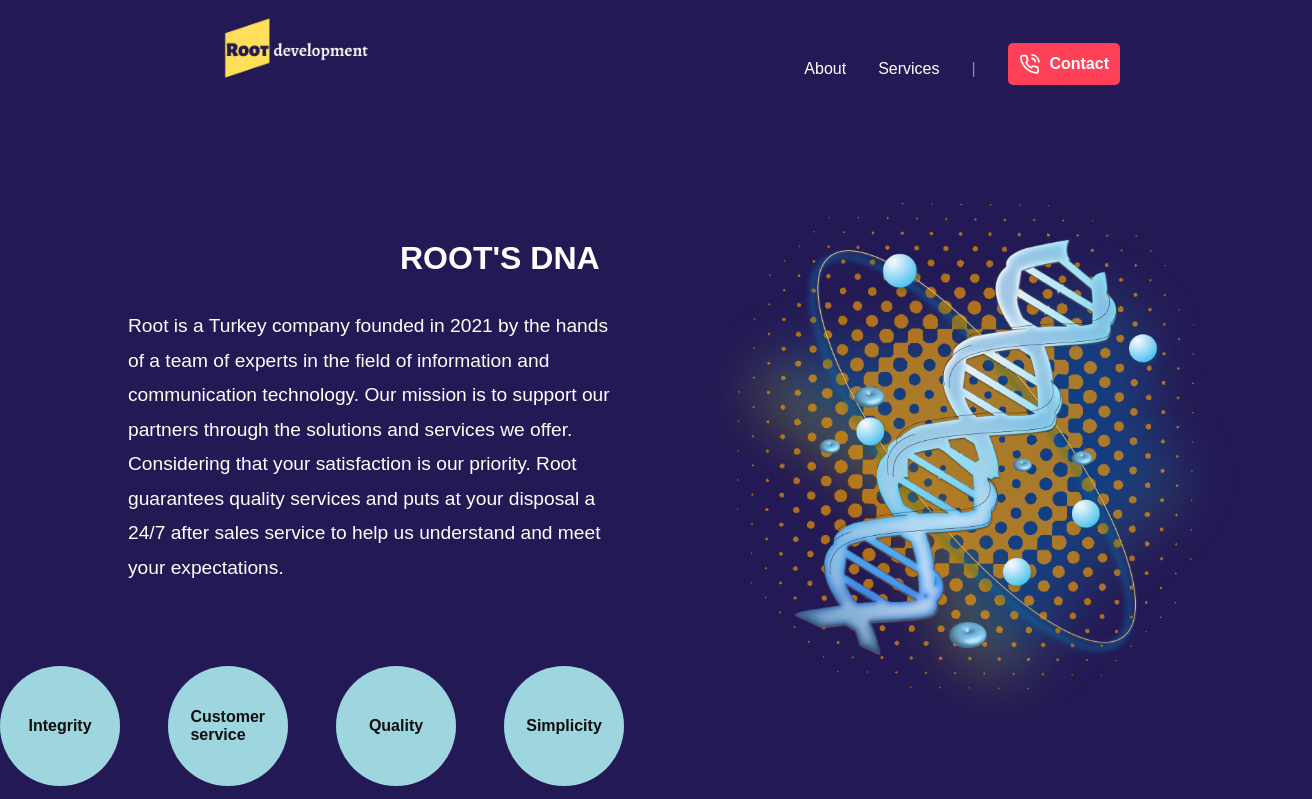
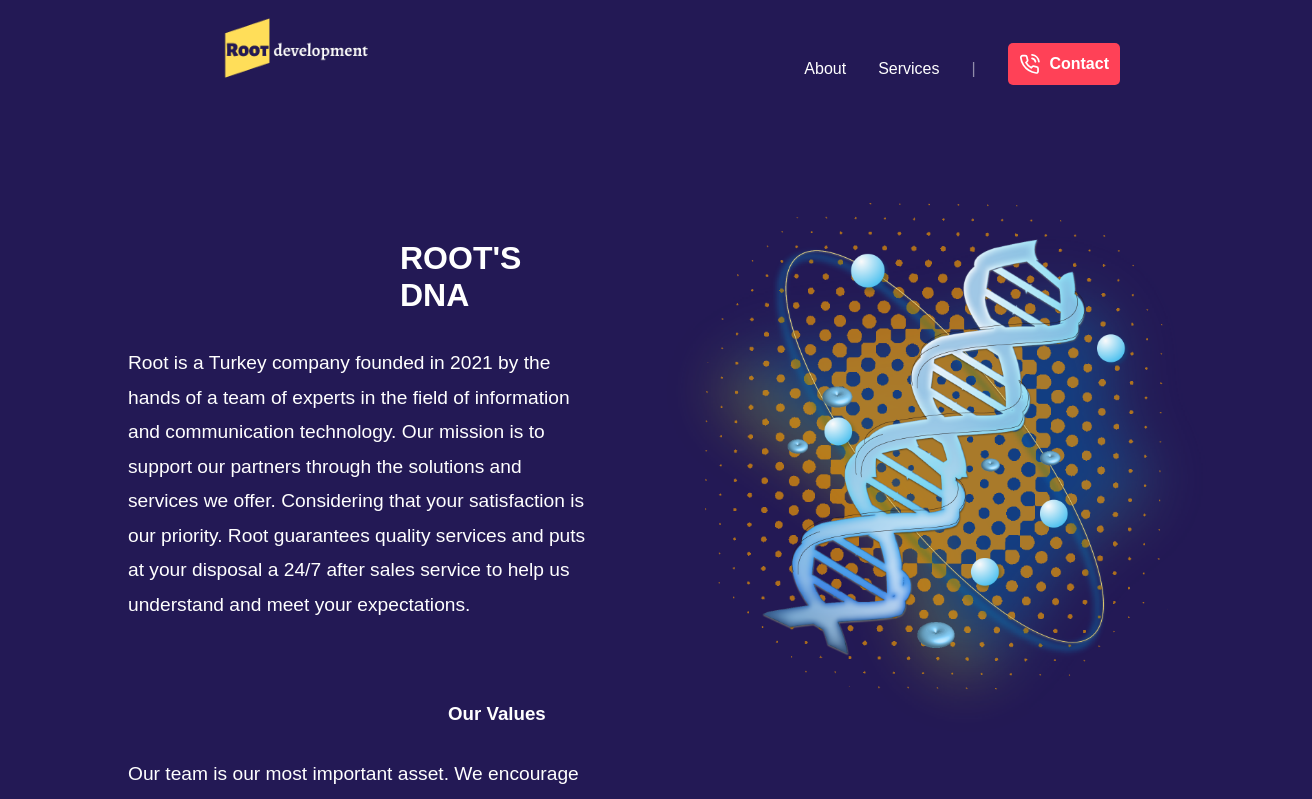
Before and after one commit to akkasumeyye/root-development, a React (Create React App) app: page /about in a window 1280 px wide. Shown: the top 799 px of the page, 1312 px wide, since content can reach past the window. Built offline with nearby package versions, Linux system fonts and the light colour scheme.

Commit message:
animasyon degişiklikleri

```diff
--- a/src/pages/About.js
+++ b/src/pages/About.js
@@ -79,7 +79,9 @@ window.addEventListener('scroll', startAnimationAbout);
             expectations.
           </p>
           <OurValues>
-            <div className={ startAnimation ? "start" : ""}>
+            {
+              startAnimation ?
+            <div className="start">
               <div>
                 <h4>Integrity</h4>
               </div>
@@ -92,7 +94,9 @@ window.addEventListener('scroll', startAnimationAbout);
               <div>
                 <h4>Simplicity</h4>
               </div>
-            </div>
+            </div> : <span/>
+
+            }
             <h3>Our Values</h3>
             <p>
               Our team is our most important asset. We encourage a participatory
```
